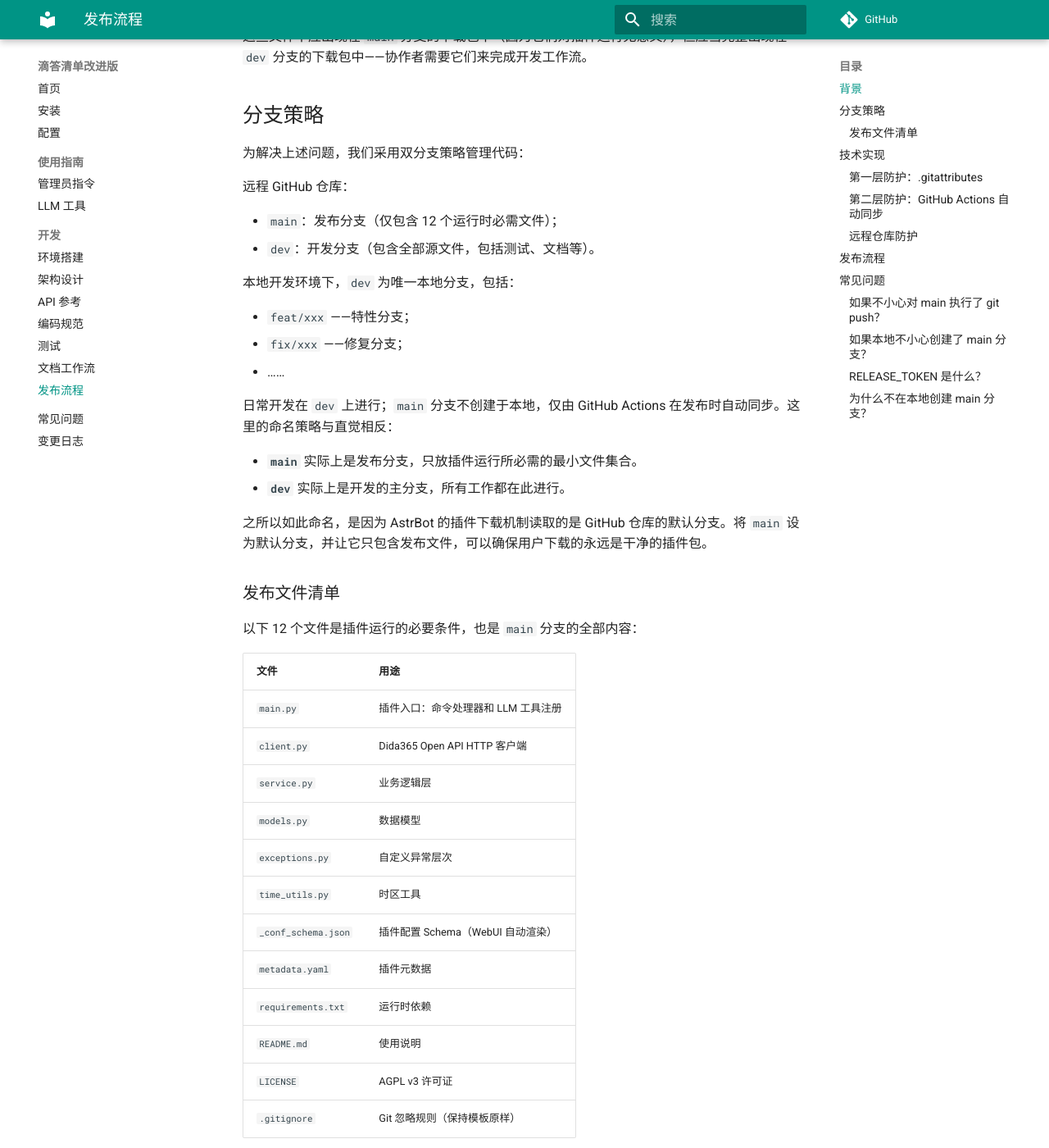
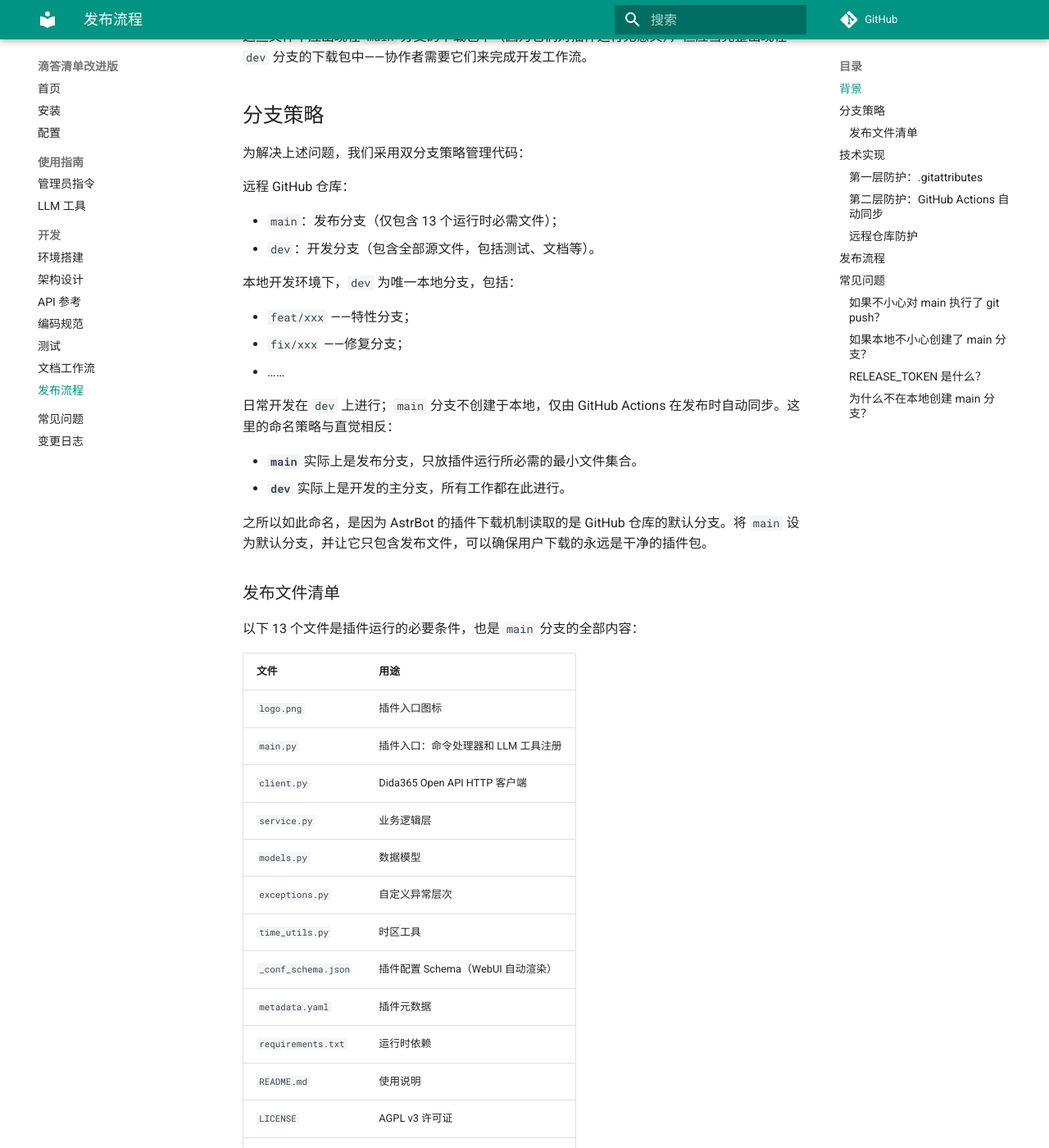
Before and after one commit to GitHubonline1396529/astrbot_plugin_dida_improved, an MkDocs documentation site: the page built from docs/development/release-workflow.md, in a window 1280 px wide and 1400 px high, scrolled down 543 px. Shown: the whole window at 82% size. Built offline with MkDocs 1.6.1 and Material for MkDocs 9.7.7, drawn with Linux system fonts in a browser that asks for light colours; comment, search, counter and statistics services are not loaded; some of the changed text lies outside the part shown.

Commit message:
feat: add logo.png and update documentation and workflow to include it in release files

```diff
--- a/docs/development/release-workflow.md
+++ b/docs/development/release-workflow.md
@@ -21,7 +21,7 @@ AstrBot 内置的插件下载机制直接从 GitHub 仓库的默认分支下载
 
 远程 GitHub 仓库：
 
-- `main`：发布分支（仅包含 12 个运行时必需文件）；
+- `main`：发布分支（仅包含 13 个运行时必需文件）；
 - `dev`：开发分支（包含全部源文件，包括测试、文档等）。
 
 本地开发环境下，`dev` 为唯一本地分支，包括：
@@ -39,10 +39,11 @@ AstrBot 内置的插件下载机制直接从 GitHub 仓库的默认分支下载
 
 ### 发布文件清单
 
-以下 12 个文件是插件运行的必要条件，也是 `main` 分支的全部内容：
+以下 13 个文件是插件运行的必要条件，也是 `main` 分支的全部内容：
 
 | 文件 | 用途 |
 |------|------|
+| `logo.png` | 插件入口图标 |
 | `main.py` | 插件入口：命令处理器和 LLM 工具注册 |
 | `client.py` | Dida365 Open API HTTP 客户端 |
 | `service.py` | 业务逻辑层 |
@@ -82,7 +83,7 @@ AstrBot 内置的插件下载机制直接从 GitHub 仓库的默认分支下载
 
 1. 检出标签所指向的 `dev` 分支提交
 2. `git checkout --orphan release-temp` — 创建一个没有历史的新分支
-3. `git add` 上述 12 个发布文件 — 仅暂存运行时必需的文件
+3. `git add` 上述 13 个发布文件 — 仅暂存运行时必需的文件
 4. `git commit -m "release: v*"` — 提交只包含发布文件的快照
 5. `git branch -f main release-temp` — 用这个快照替换 `main` 分支
 6. `git push origin main --force` — 强制推送到远程
@@ -140,7 +141,7 @@ git push origin dev
 
 如果希望远程 `dev` 分支也保持最新，可以一并推送。
 
-推送标签后，可以在 GitHub 仓库的 Actions 页面查看 `sync release to main` 工作流的执行状态。执行成功后，`main` 分支将自动更新为只包含 12 个发布文件的新快照。
+推送标签后，可以在 GitHub 仓库的 Actions 页面查看 `sync release to main` 工作流的执行状态。执行成功后，`main` 分支将自动更新为只包含 13 个发布文件的新快照。
 
 ## 常见问题
 
```
Also changed, not shown: AGENTS.md (+1 -0 lines), README.md (+1 -0 lines), logo.png (added), 1 other file.
